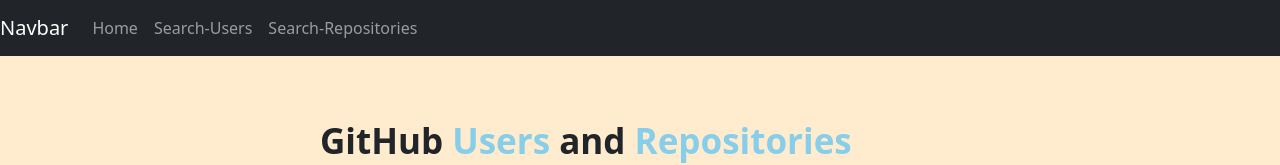
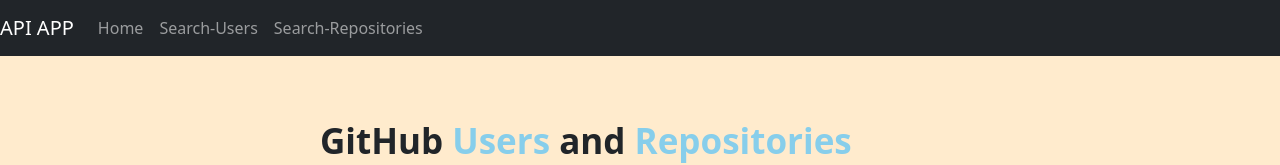
Before and after one commit to JAPHETHNYARANGA/github-namesearch-Api, an Angular app: page / in a window 1280 px wide. Shown: the top 165 px of the page. Built offline with nearby package versions, Linux system fonts and the light colour scheme.

Commit message:
changed the app name and link

```diff
--- a/src/app/app.component.html
+++ b/src/app/app.component.html
@@ -1,6 +1,6 @@
 
   <nav class="navbar navbar-expand-lg navbar-dark bg-dark">
-    <a class="navbar-brand" href="#">Navbar</a>
+    <a class="navbar-brand" href="">API APP</a>
     <button class="navbar-toggler" type="button" data-toggle="collapse" data-target="#navbarNav" aria-controls="navbarNav" aria-expanded="false" aria-label="Toggle navigation">
       <span class="navbar-toggler-icon"></span>
     </button>
```
